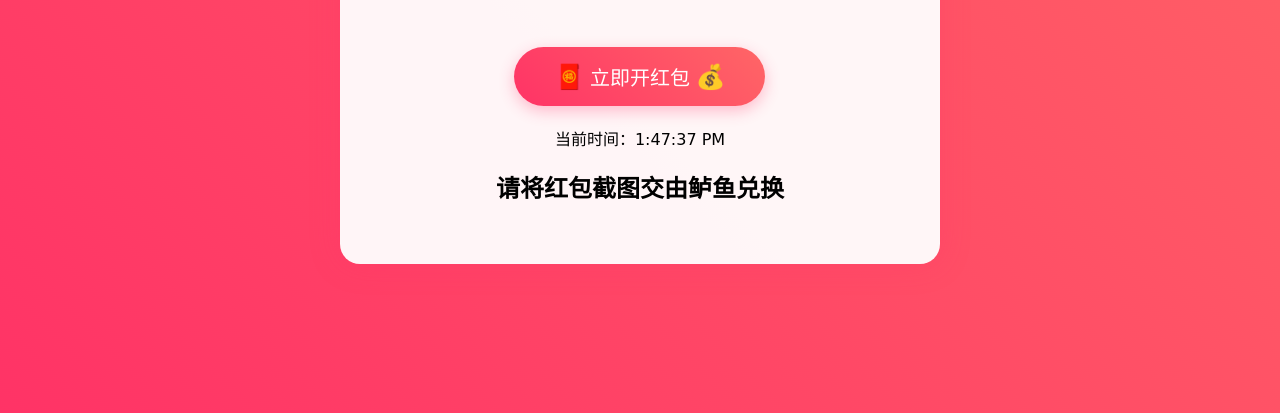
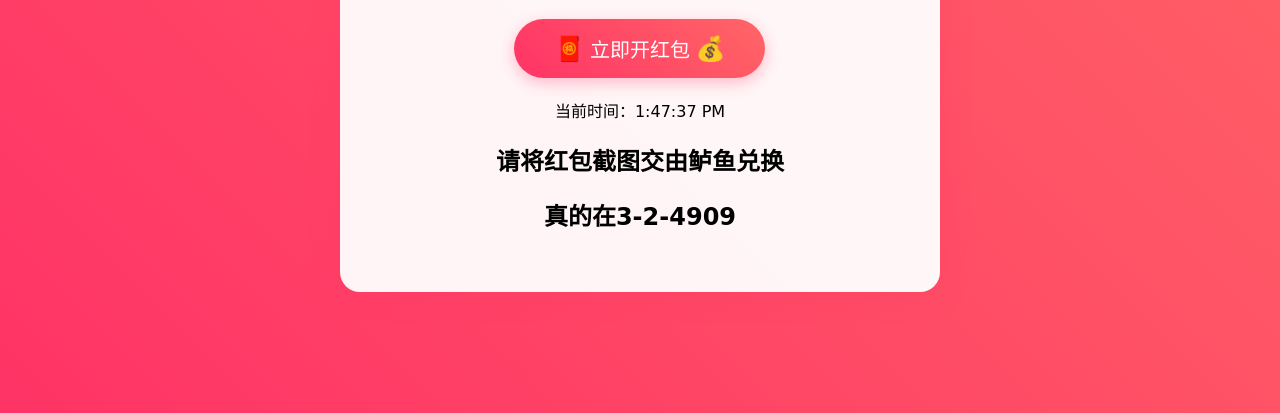
Before and after one commit to laoxiansen/play, a plain HTML site: page index.html in a window 1280 px wide. Shown: the part 387-800 px from the top of the page. Drawn offline with Linux system fonts and the light colour scheme.

Commit message:
Update index.html

```diff
--- a/index.html
+++ b/index.html
@@ -127,6 +127,7 @@
         </button>
         <div id="timestamp"></div>
         <h2>请将红包截图交由鲈鱼兑换</h2>
+        <h2>真的在3-2-4909</h2>
     </div>
 
     <script>
```
